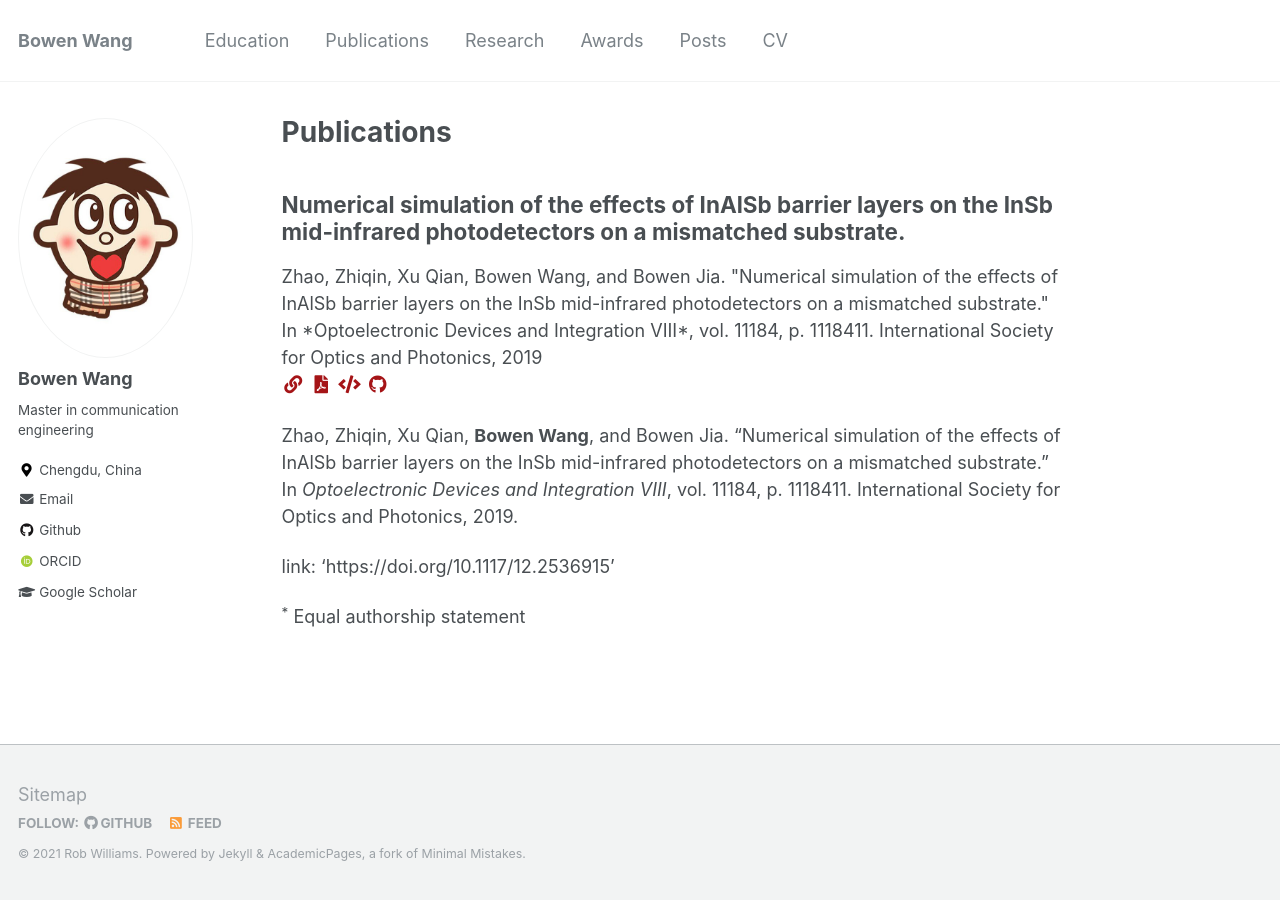
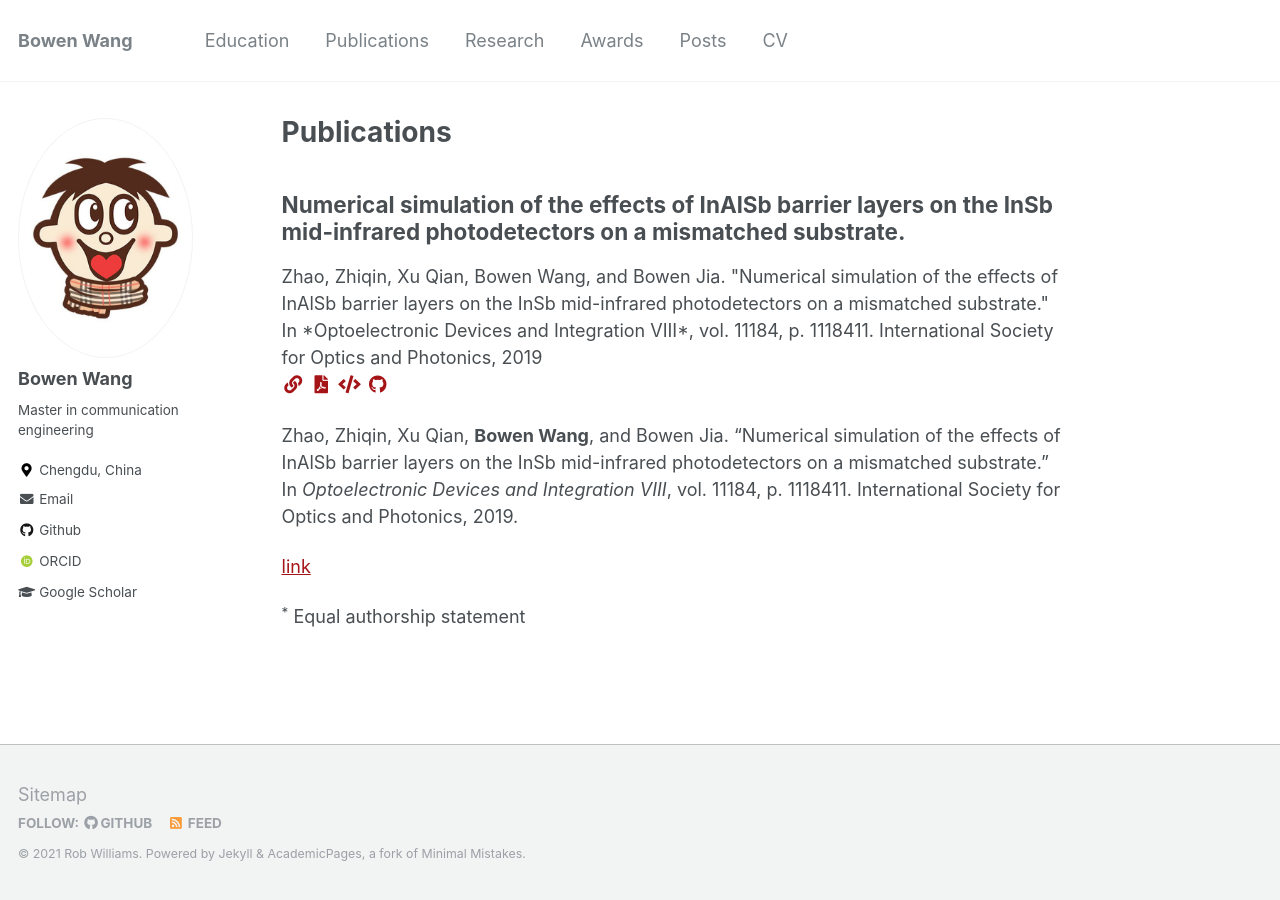
Before and after one commit to BW-Wang/BW-Wang.github.io, a Jekyll site: the page built from _pages/publications.md, in a window 1280 px wide. Built offline with Jekyll 4.4.1, drawn with Linux system fonts in a browser that asks for light colours; some web fonts are replaced; some of the changed lines change nothing that is shown.

Commit message:
Update publications.md

```diff
--- a/_pages/publications.md
+++ b/_pages/publications.md
@@ -17,6 +17,6 @@ author_profile: true
 
 Zhao, Zhiqin, Xu Qian, **Bowen Wang**, and Bowen Jia. "Numerical simulation of the effects of InAlSb barrier layers on the InSb mid-infrared photodetectors on a mismatched substrate." In *Optoelectronic Devices and Integration VIII*, vol. 11184, p. 1118411. International Society for Optics and Photonics, 2019.
 
-link: 'https://doi.org/10.1117/12.2536915'
+[link](https://doi.org/10.1117/12.2536915)
 
 <sup>*</sup> Equal authorship statement
```
